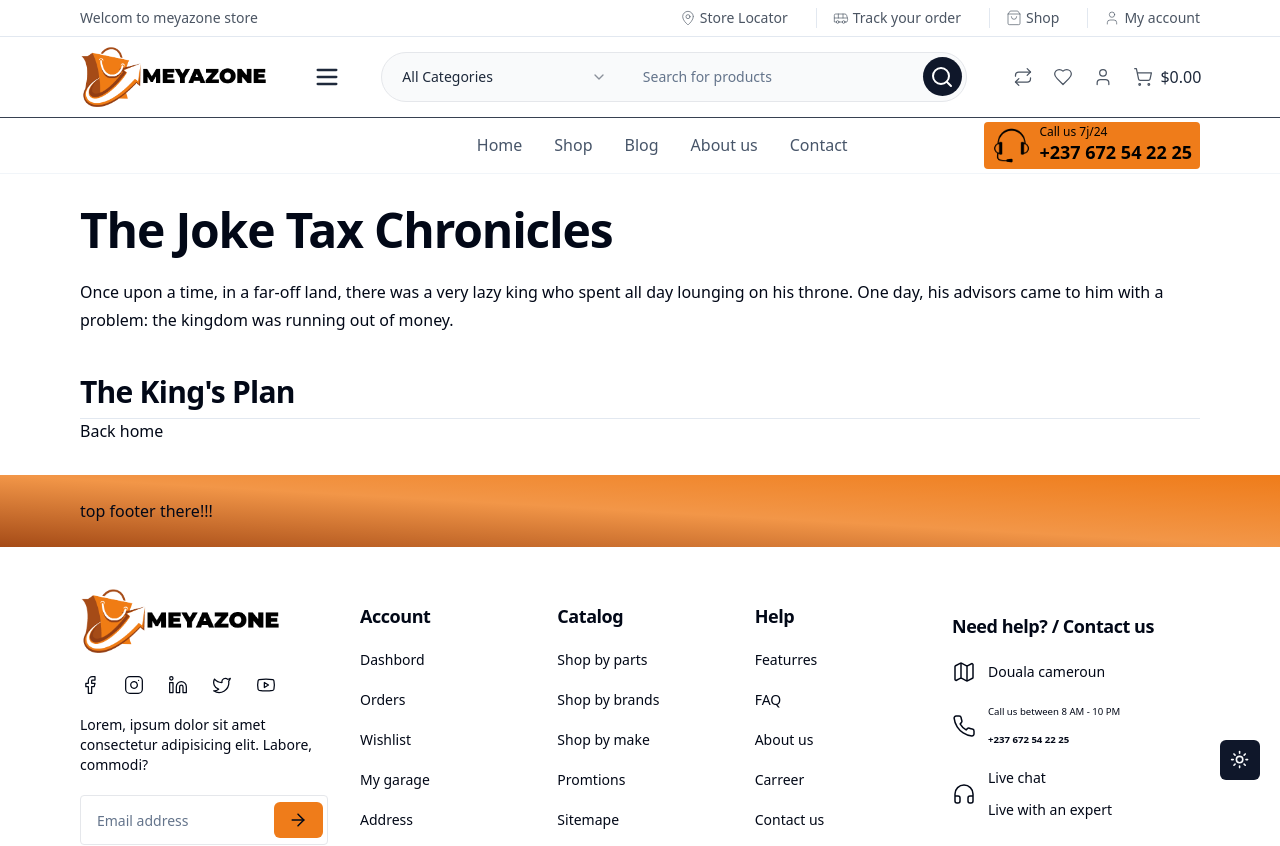
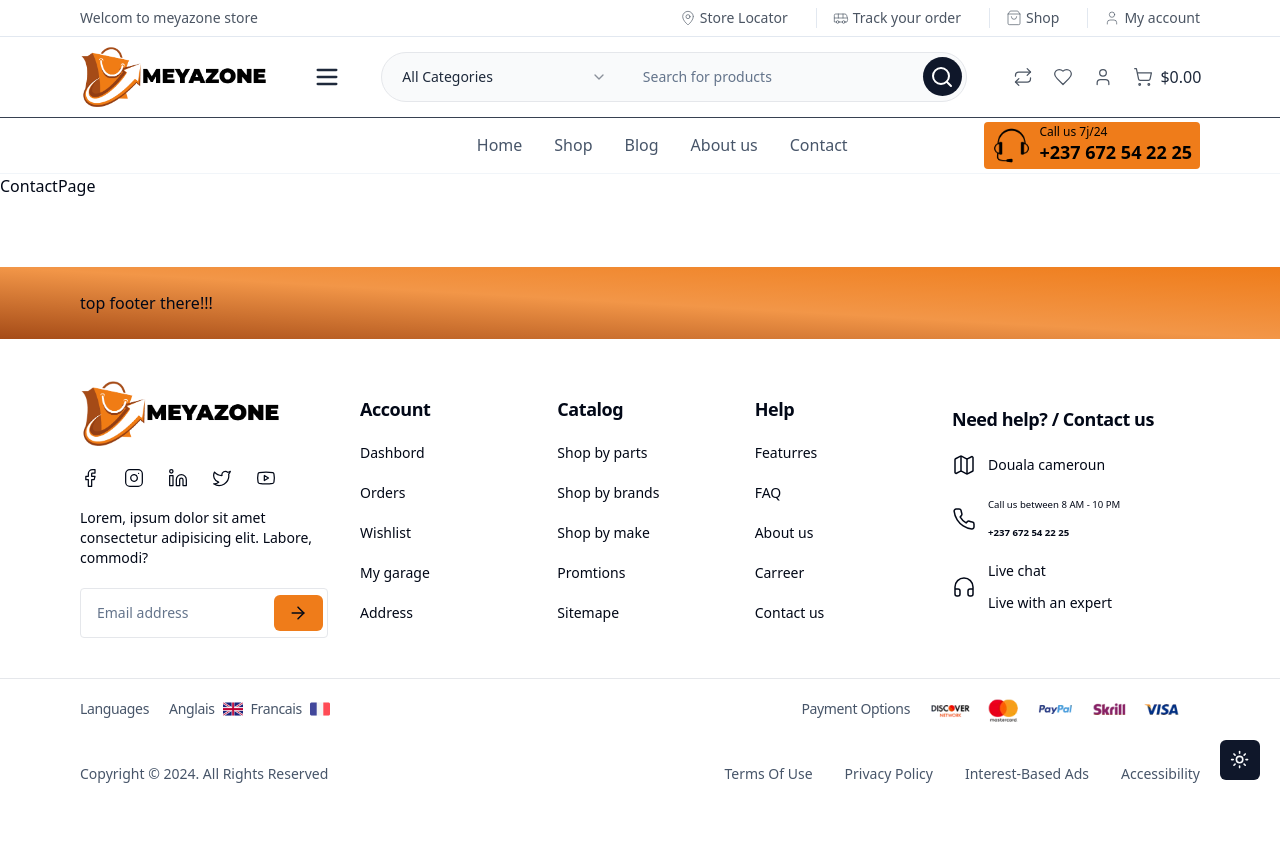
Before and after one commit to Mel-Turham/Meyazone, a Next.js app: page /contact in a window 1280 px wide. Shown: the top 846 px of the page. After the commit the page ends 800 px from the top, so only its background shows below. Built offline with nearby package versions, Linux system fonts and the light colour scheme.

Commit message:
add others pages

```diff
--- /dev/null
+++ b/app/about/page.tsx
@@ -0,0 +1,7 @@
+import React from 'react';
+
+const AboutPage = () => {
+	return <div>AboutPage</div>;
+};
+
+export default AboutPage;
--- /dev/null
+++ b/app/blog/page.tsx
@@ -0,0 +1,7 @@
+import React from 'react';
+
+const BlogPage = () => {
+	return <div>BlogPage</div>;
+};
+
+export default BlogPage;
--- a/app/contact/page.tsx
+++ b/app/contact/page.tsx
@@ -1,44 +1,7 @@
-'use client';
-import Link from 'next/link';
-import { motion } from 'framer-motion';
+import React from 'react';
 
-const Contact = () => {
-	const variantFadeUp = {
-		hidden: {
-			opacity: 0,
-			scaleY: 0,
-		},
-		show: {
-			opacity: 1,
-			scaleY: 1,
-		},
-	};
-	return (
-		<div className='container py-8'>
-			<motion.h1
-				variants={variantFadeUp}
-				animate={'show'}
-				transition={{ duration: 0.5, ease: 'easeInOut' }}
-				className='scroll-m-20 text-4xl font-extrabold tracking-tight lg:text-5xl'
-			>
-				The Joke Tax Chronicles
-			</motion.h1>
-			<motion.p
-				initial={{ y: '20%', opacity: 0 }}
-				animate={{ y: '0', opacity: 1 }}
-				transition={{ duration: 0.8, delay: 0.4 }}
-				className='leading-7 [&:not(:first-child)]:mt-6'
-			>
-				Once upon a time, in a far-off land, there was a very lazy king who
-				spent all day lounging on his throne. One day, his advisors came to him
-				with a problem: the kingdom was running out of money.
-			</motion.p>
-			<h2 className='mt-10 scroll-m-20 border-b pb-2 text-3xl font-semibold tracking-tight transition-colors first:mt-0'>
-				The King&apos;s Plan
-			</h2>
-			<Link href='/'>Back home</Link>
-		</div>
-	);
+const ContactPage = () => {
+	return <div className='flex items-center'>ContactPage</div>;
 };
 
-export default Contact;
+export default ContactPage;
--- /dev/null
+++ b/app/shop/page.tsx
@@ -0,0 +1,7 @@
+import React from 'react';
+
+const ShopPage = () => {
+	return <div>ShopPage</div>;
+};
+
+export default ShopPage;
```
